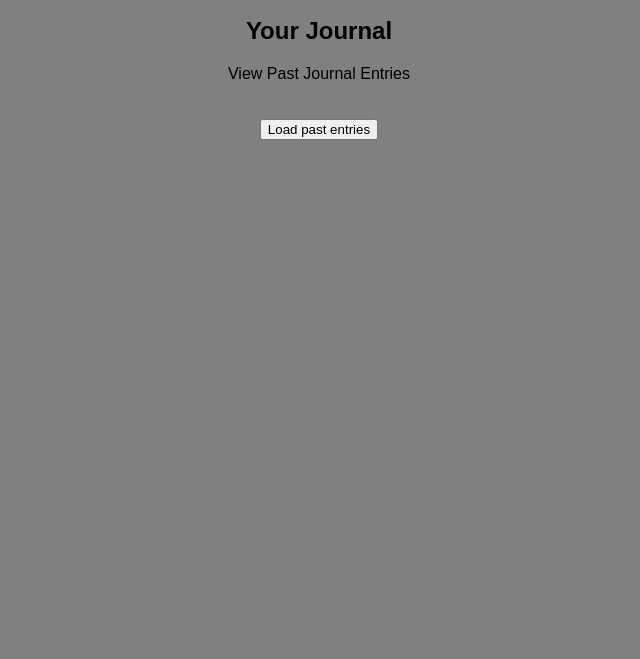
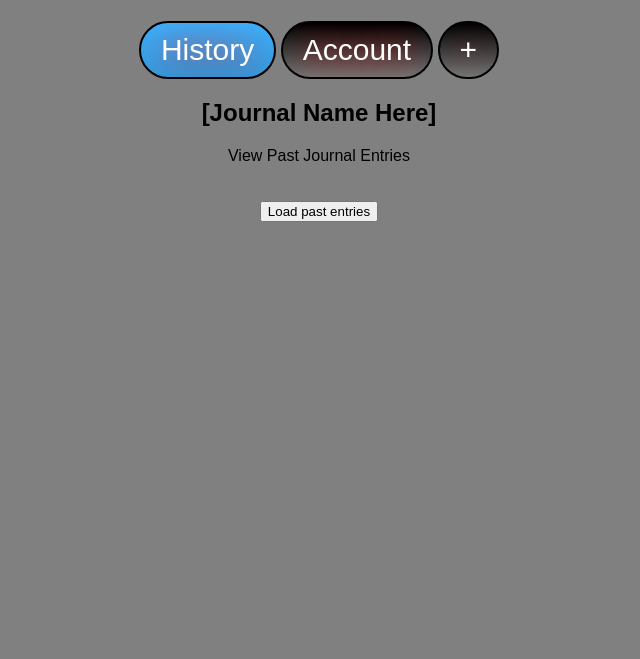
Before and after one commit to jamesuni/wdcgroupprac, a plain HTML site: page pageHistory.html in a window 1280 px wide. Shown: the part 141-800 px from the top of the page, without its empty margins (321-961 px from the left). Drawn offline with Linux system fonts and the light colour scheme.

Commit message:
-button selection effect

```diff
--- a/mainTheme.css
+++ b/mainTheme.css
@@ -81,6 +81,25 @@ div2 /* div2 is for the rest of the content on the page, as seperated from the b
   text-decoration: none;
 }
 
+#mainButtonSelected { /* same as mainButton:hover */
+background: #3cb0fd;
+  background-image: -webkit-linear-gradient(top, #3cb0fd, #3498db);
+  background-image: -moz-linear-gradient(top, #3cb0fd, #3498db);
+  background-image: -ms-linear-gradient(top, #3cb0fd, #3498db);
+  background-image: -o-linear-gradient(top, #3cb0fd, #3498db);
+  background-image: linear-gradient(to bottom, #3cb0fd, #3498db);
+  -webkit-border-radius: 60;
+  -moz-border-radius: 60;
+  border-radius: 60px;
+  text-shadow: 0px 0px 30px #ff0000;
+  font-family: Arial;
+  color: #ffffff;
+  font-size: 30px;
+  padding: 10px 20px 10px 20px;
+  border: solid #000000 2px;
+  text-decoration: none;
+}
+
 
 /*
 #googleDiv { //working!
--- a/pageHistory.html
+++ b/pageHistory.html
@@ -6,12 +6,12 @@
         <script src= "JavaScript.js">  </script>
     </head>
 
-    <div1> <h1> Journal Website </h1> </div1>
+    <div1 id="titleDiv"> <h1> Journal Website </h1> </div1>
     <div2>
-    <input id="mainButton" type="button" onclick="location.href='pageHistory.html';" value= "History" />
+    <input id="mainButtonSelected" type="button" onclick="location.href='pageHistory.html';" value= "History"/>
     <input id="mainButton" type="button" onclick="location.href='pageSignUp.html';" value= "Account" />
     <input id="mainButton" type="button" onclick="location.href='pageJournal.html';" value= "+" />
-    <h2> Your Journal </h2>
+    <h2> [Journal Name Here] </h2>
     </div2>
 
         View Past Journal Entries <br>
```
Also changed, not shown: pageJournal.html (+3 -3 lines), pageSignUp.html (+6 -4 lines).
